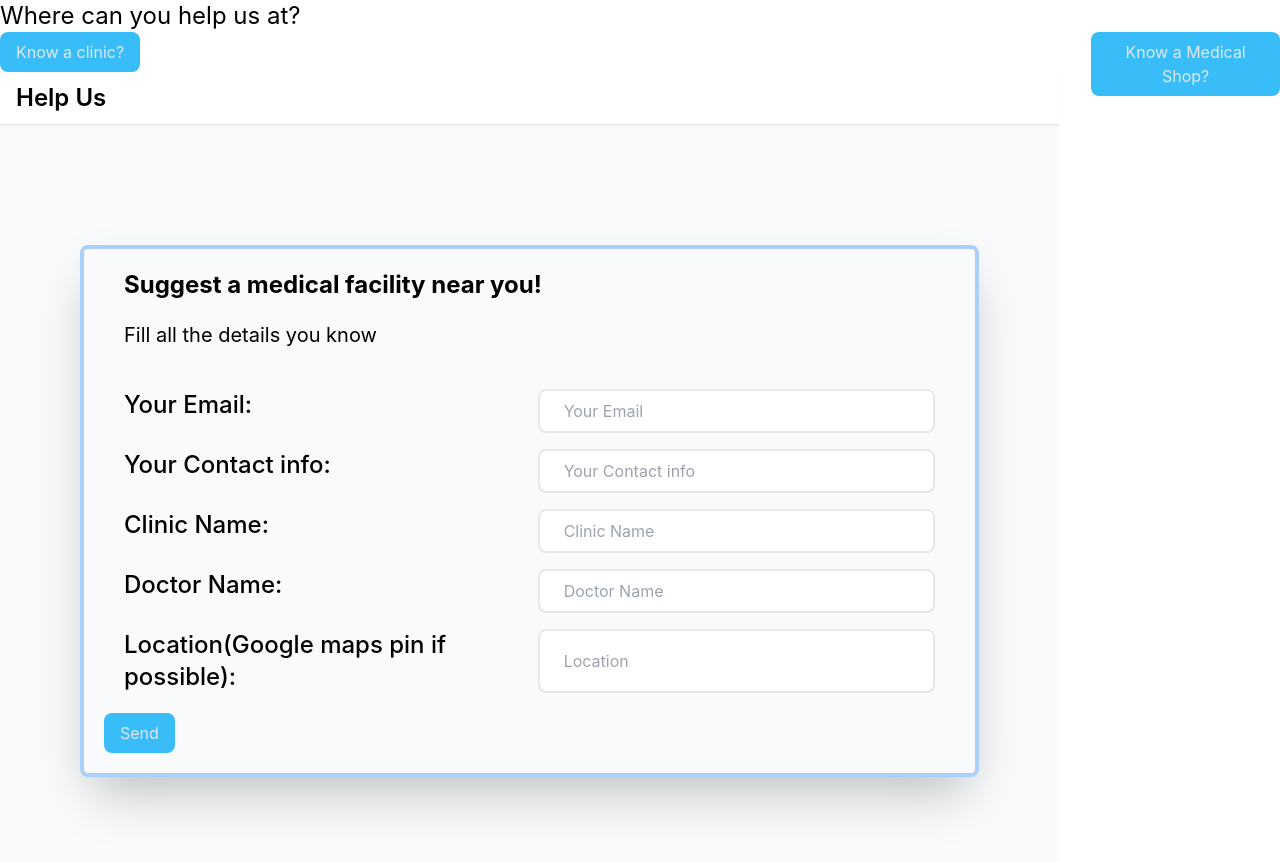
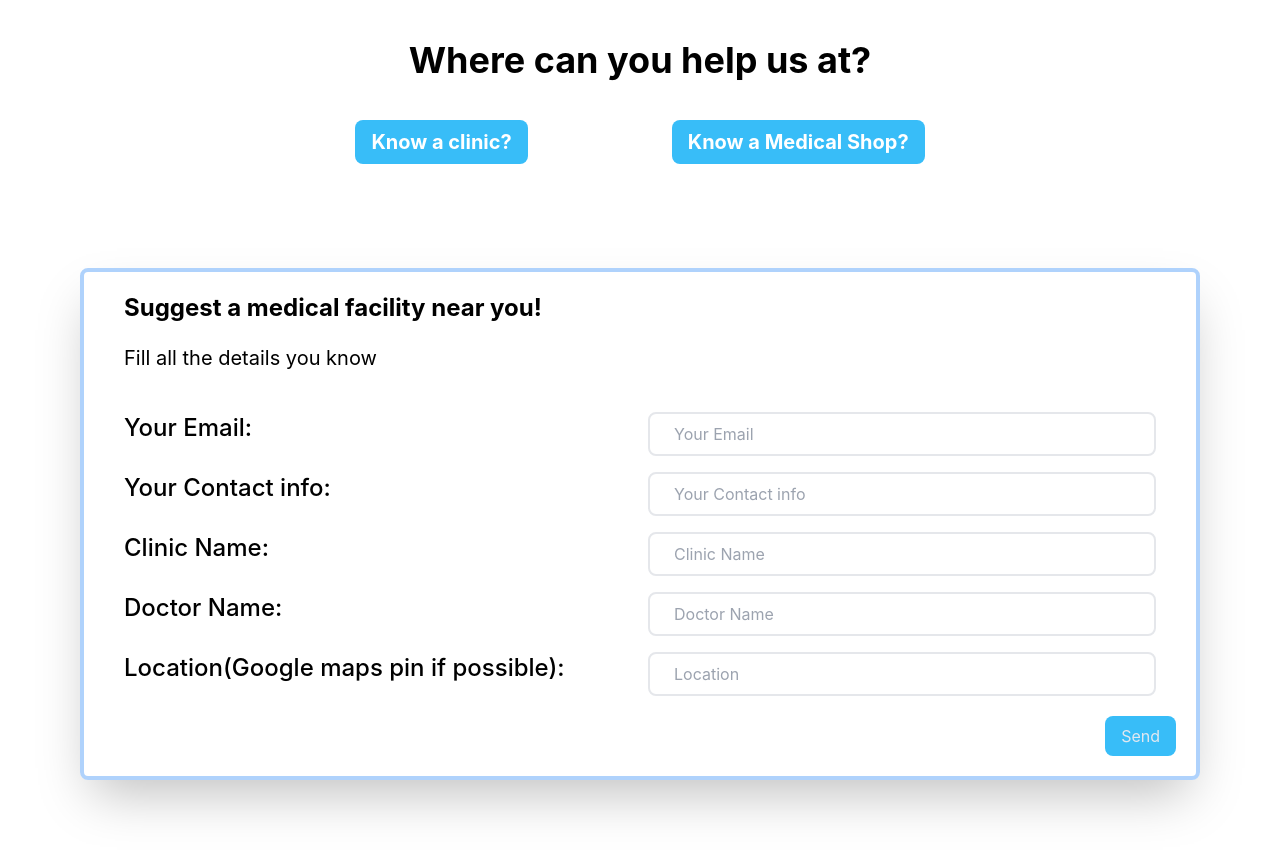
Before and after one commit to NiranjanNR/Trouver, a Next.js app: page /Forms in a window 1280 px wide. Both pictures are taken after a click on the button "Know a clinic?". Shown: the top 862 px of the page. Built offline with nearby package versions, Linux system fonts and the light colour scheme; a web font is replaced by a local one.

Commit message:
Forms UI change

```diff
--- a/pages/Forms.js
+++ b/pages/Forms.js
@@ -1,9 +1,9 @@
-import React, { useRef,useState } from 'react';
+import React, { useRef, useState } from 'react';
 import emailjs from '@emailjs/browser';
 import Router from 'next/router'
 
 
-function SgstClinic(){
+function SgstClinic() {
   const form = useRef();
 
   const sendClinicDet = (e) => {
@@ -20,9 +20,8 @@ function SgstClinic(){
 
     <div class="sm:grid grid-cols-1 divide-x h-screen">
 
-  <div className="bg-gray-50 ">
-  <nav class="bg-white px-2 sm:px-4 py-2.5  border-b  border-gray-200  text-2xl font-semibold shadow-sm"> Help Us</nav>
-    <div className='mt-10'>
+      <div className="">
+        <div className='mt-6'>
           <div className='lg:p-20 p-4'>
             <div className=' rounded-lg shadow-2xl border-4  border border-blue-400 border-opacity-50 hover:border-blue-500 p-5 mb-5'>
               <h1 className="text-2xl mb-5 ml-5 text font-bold">Suggest a medical facility near you!</h1>
@@ -75,7 +74,9 @@ function SgstClinic(){
                     name="Cloc"
                   />
                 </div>
-  <input className='bg-sky-400 text-slate-200 px-4 py-2 hover:bg-sky-500 rounded-lg' type="submit" value="Send" onClick={()=>{Router.push('/Thanku')}}/>
+                <div className='flex justify-end'>
+                  <input className='bg-sky-400 text-slate-200 px-4 py-2 hover:bg-sky-500 rounded-lg' type="submit" value="Send" onClick={() => { Router.push('/Thanku') }} />
+                </div>
               </form>
             </div>
           </div>
@@ -85,7 +86,7 @@ function SgstClinic(){
   )
 }
 
-function SgstMshops(){
+function SgstMshops() {
   const form = useRef();
 
   const sendMshopDet = (e) => {
@@ -100,13 +101,11 @@ function SgstMshops(){
   };
   return (
 
-    <div class="sm:grid grid-cols-1 divide-x h-screen">
-
-  <div className="bg-gray-50 ">
-  <nav class="bg-white px-2 sm:px-4 py-2.5  border-b  border-gray-200  text-2xl font-semibold shadow-sm"> Help Us</nav>
-    <div className='mt-10'>
+    <div className="">
+      <div className="">
+        <div className='mt-6'>
           <div className='lg:p-20 p-4'>
-      <div className=' rounded-lg shadow-2xl border-4  border border-blue-400 border-opacity-50 hover:border-blue-500 p-5 mb-5'>
+            <div className=' rounded-lg shadow-2xl border-4  border border-blue-400 border-opacity-50 hover:border-blue-500 p-5 mb-5 ' >
               <h1 className="text-2xl mb-5 ml-5 text font-bold">Suggest a medical Shop you know near you!</h1>
               <h1 className="text-xl text  ml-5">Fill all the details you know</h1>
               <form ref={form} onSubmit={sendMshopDet}>
@@ -148,7 +147,9 @@ function SgstMshops(){
                     name="Mloc"
                   />
                 </div>
-  <input className='bg-sky-400 text-slate-200 px-4 py-2 hover:bg-sky-500 rounded-lg' type="submit" value="Send" onClick={()=>{Router.push('/Thanku')}}/>
+                <div className='flex justify-end'>
+                  <input className='bg-sky-400 text-slate-200 px-4 py-2 hover:bg-sky-500 rounded-lg' type="submit" value="Send" onClick={() => { Router.push('/Thanku') }} />
+                </div>
               </form>
             </div>
           </div>
@@ -165,34 +166,29 @@ function Forms() {
 
   return (
     <div>
-
-                              <div className="text-2xl">
-                                  Where can you help us at?
+      <div className="mb-10 flex justify-center mt-10">
+       <div className='text-4xl font-bold'>Where can you help us at?</div>
       </div>
 
-                              <div className="flex flex-row gap-8">
-                                  <div>
-                                      <button className='bg-sky-400 text-slate-200 px-4 py-2 hover:bg-sky-500 rounded-lg'
-                                          onClick={()=>{setActive(true),setShwfrm(true)}}>
+      <div className="flex justify-center gap-24">
+        <button className='bg-sky-400 text-white font-bold text-xl mr-12 px-4 py-2 hover:bg-sky-500 rounded-lg'
+          onClick={() => { setActive(true), setShwfrm(true) }}>
           Know a clinic?
         </button>
-                                    <div >
-                                          {active && shwfrm && <SgstClinic /> }
-                                          </div>
-                                  </div>
-
-                                  <div>
-                                      <button className='bg-sky-400 text-slate-200 px-4 py-2 hover:bg-sky-500 rounded-lg'
-                                          onClick={()=>{setActive(false),setShwfrm(true)}}
+        <button className='bg-sky-400 text-white font-bold text-xl px-4 py-2 hover:bg-sky-500 rounded-lg'
+          onClick={() => { setActive(false), setShwfrm(true) }}
           type="button">
           Know a Medical Shop?
         </button>
-
-                                          {!active && shwfrm && <SgstMshops /> }
-
+      </div>
+      <div>
+        <div >
+          {active && shwfrm && <SgstClinic />}
         </div>
       </div>
-
+      <div>
+        {!active && shwfrm && <SgstMshops />}
+      </div>
     </div>
 
   )
```
Lines whose indentation alone changed are shown as unchanged.
